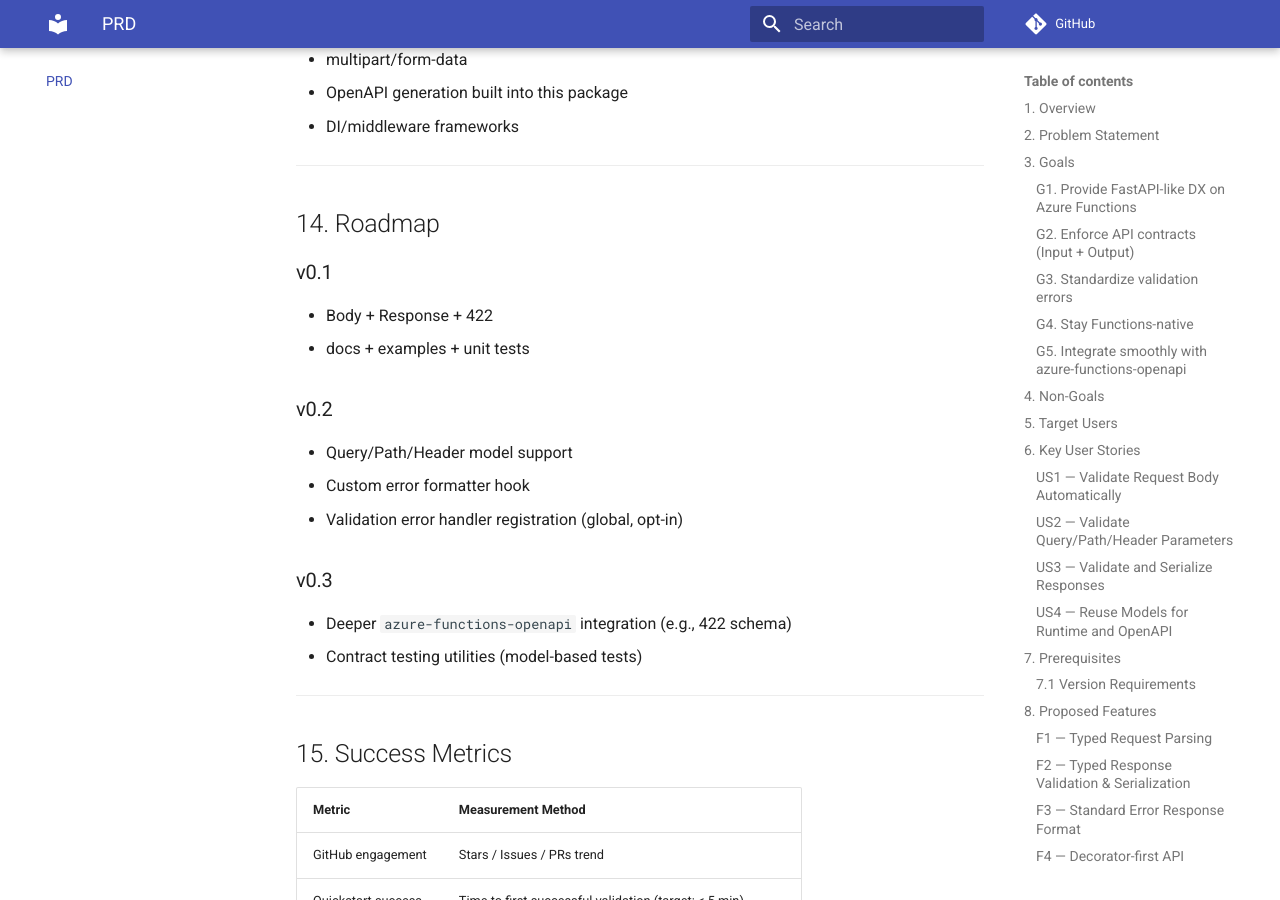
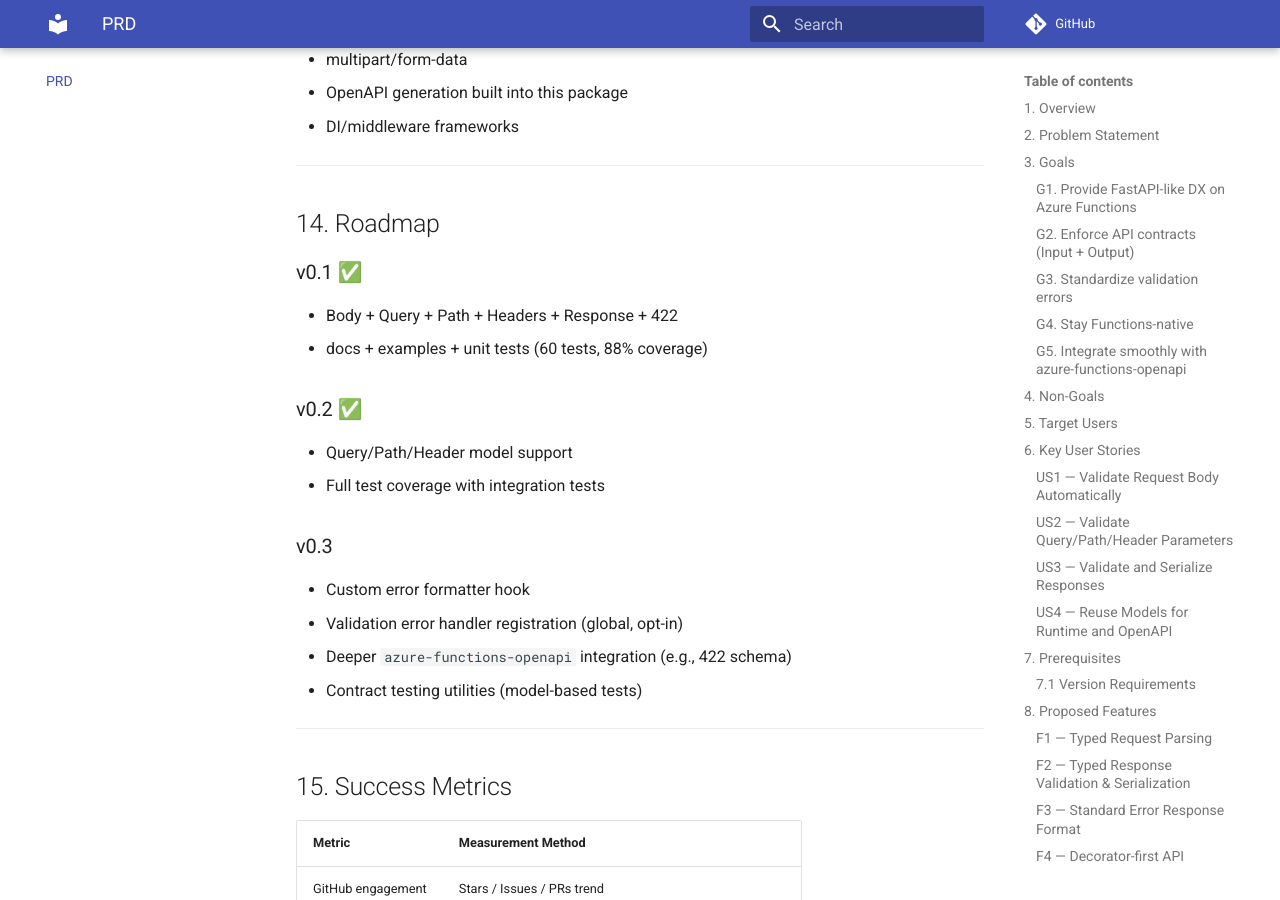
Before and after one commit to yeongseon/azure-functions-validation-python, an MkDocs documentation site: the page built from docs/PRD.md, in a window 1280 px wide and 900 px high, scrolled down 10971 px. Built offline with MkDocs 1.6.1 and Material for MkDocs 9.7.7, drawn with Linux system fonts in a browser that asks for light colours; comment, search, counter and statistics services are not loaded.

Commit message:
chore: bump version to 0.2.0 and establish version management
Bump version from 0.1.0 to 0.2.0 to reflect the implemented features:
- Query, path, and header parameter validation
- Full test coverage (60 tests, 88% coverage)
- Comprehensive error handling

Additionally, establish version management practices to prevent
future version inconsistencies:
- Add version change checklist to CONTRIBUTING.md
- Update PR template with version management checklist
- Add pre-commit hook for version validation
- Update PRD roadmap to reflect completed v0.2 features

This addresses the lesson learned from PROCESS_IMPROVEMENT.md about
the importance of maintaining consistent versioning alongside
feature development.

```diff
--- a/docs/PRD.md
+++ b/docs/PRD.md
@@ -419,16 +419,17 @@
 
 ## 14. Roadmap
 
-### v0.1
-- Body + Response + 422
-- docs + examples + unit tests
+### v0.1 ✅
+- Body + Query + Path + Headers + Response + 422
+- docs + examples + unit tests (60 tests, 88% coverage)
 
-### v0.2
+### v0.2 ✅
 - Query/Path/Header model support
+- Full test coverage with integration tests
+
+### v0.3
 - Custom error formatter hook
 - Validation error handler registration (global, opt-in)
-
-### v0.3
 - Deeper `azure-functions-openapi` integration (e.g., 422 schema)
 - Contract testing utilities (model-based tests)
 
--- a/src/azure_functions_validation/__init__.py
+++ b/src/azure_functions_validation/__init__.py
@@ -5,4 +5,4 @@
 
 __all__ = ["__version__", "validate_http", "ResponseValidationError"]
 
-__version__ = "0.1.0"
+__version__ = "0.2.0"
```
Also changed, not shown: CHANGELOG.md (+31 -1 lines), CONTRIBUTING.md (+50 -0 lines), .github/PULL_REQUEST_TEMPLATE.md.
